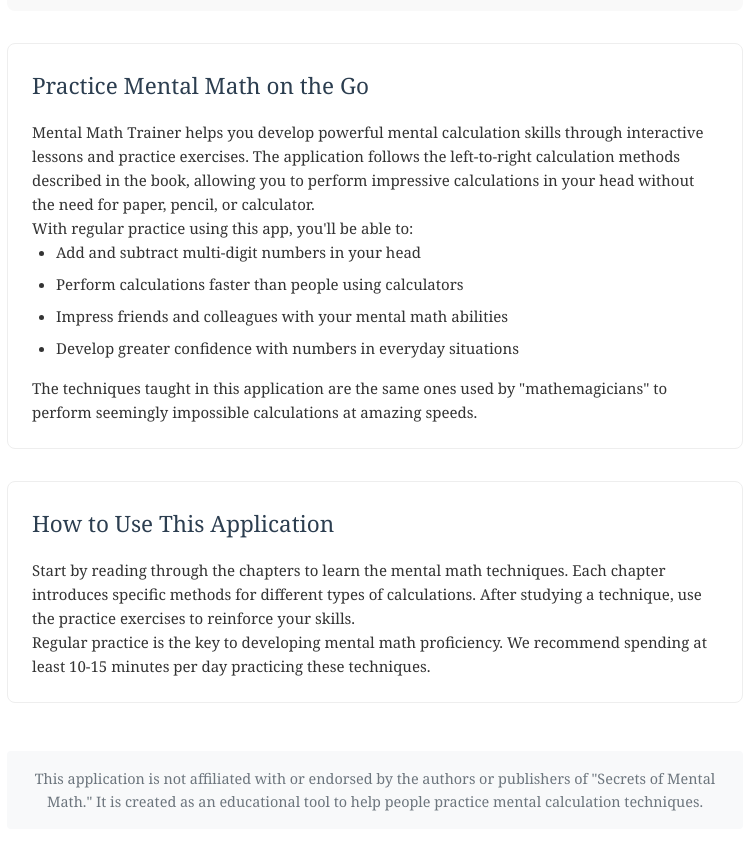
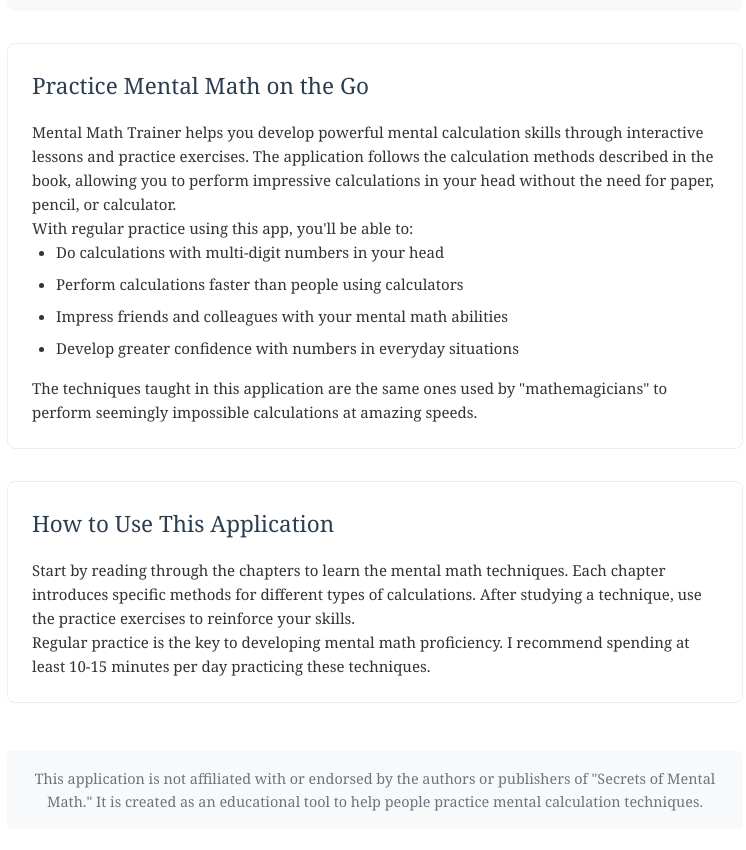
Before and after one commit to hbqdev/mentalmath, a Vue app: page /about in a window 1280 px wide. Shown: the part 460-1310 px from the top of the page, without its empty margins (157-903 px from the left). Built offline with nearby package versions, Linux system fonts and the light colour scheme.

Commit message:
MentalMath implementation

```diff
--- a/src/views/AboutView.vue
+++ b/src/views/AboutView.vue
@@ -13,11 +13,11 @@
 
       <div class="app-description">
         <h2>Practice Mental Math on the Go</h2>
-        <p>Mental Math Trainer helps you develop powerful mental calculation skills through interactive lessons and practice exercises. The application follows the left-to-right calculation methods described in the book, allowing you to perform impressive calculations in your head without the need for paper, pencil, or calculator.</p>
+        <p>Mental Math Trainer helps you develop powerful mental calculation skills through interactive lessons and practice exercises. The application follows the calculation methods described in the book, allowing you to perform impressive calculations in your head without the need for paper, pencil, or calculator.</p>
 
         <p>With regular practice using this app, you'll be able to:</p>
         <ul>
-          <li>Add and subtract multi-digit numbers in your head</li>
+          <li>Do calculations with multi-digit numbers in your head</li>
           <li>Perform calculations faster than people using calculators</li>
           <li>Impress friends and colleagues with your mental math abilities</li>
           <li>Develop greater confidence with numbers in everyday situations</li>
@@ -30,7 +30,7 @@
         <h2>How to Use This Application</h2>
         <p>Start by reading through the chapters to learn the mental math techniques. Each chapter introduces specific methods for different types of calculations. After studying a technique, use the practice exercises to reinforce your skills.</p>
 
-        <p>Regular practice is the key to developing mental math proficiency. We recommend spending at least 10-15 minutes per day practicing these techniques.</p>
+        <p>Regular practice is the key to developing mental math proficiency. I recommend spending at least 10-15 minutes per day practicing these techniques.</p>
       </div>
     </div>
 
```
